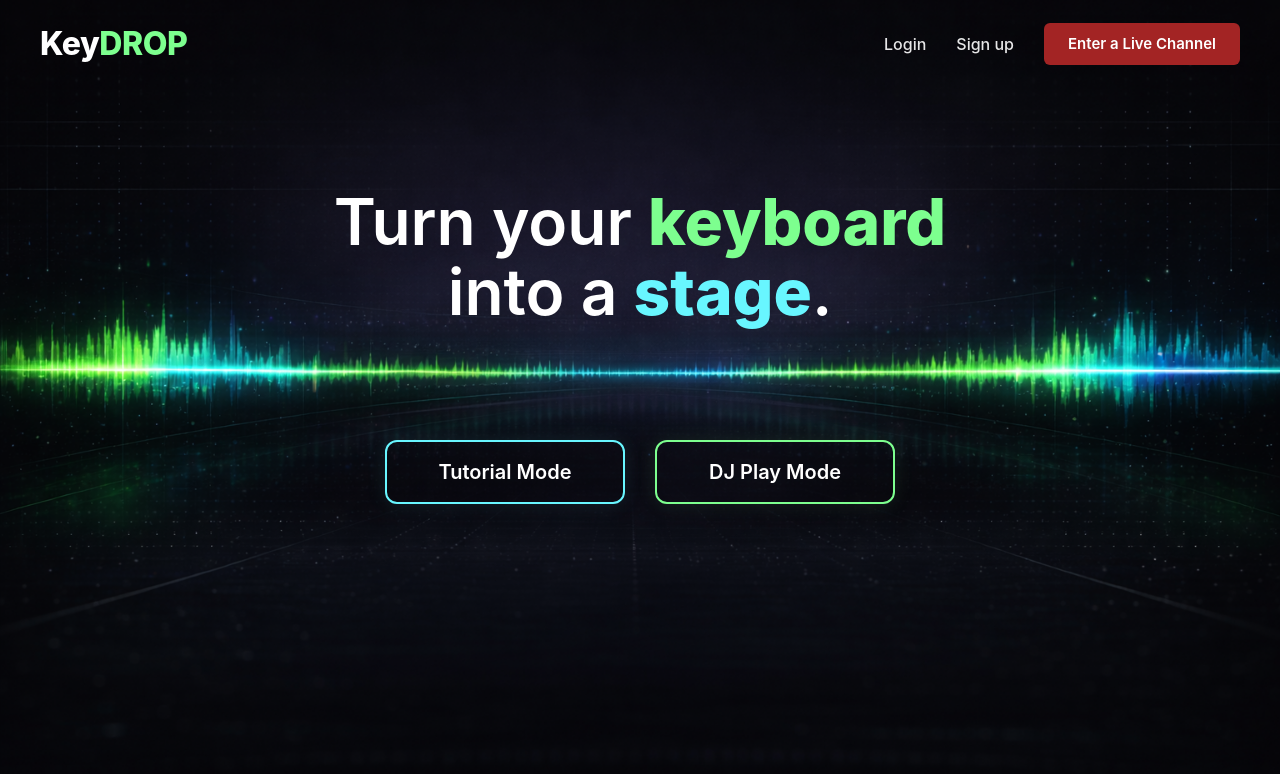
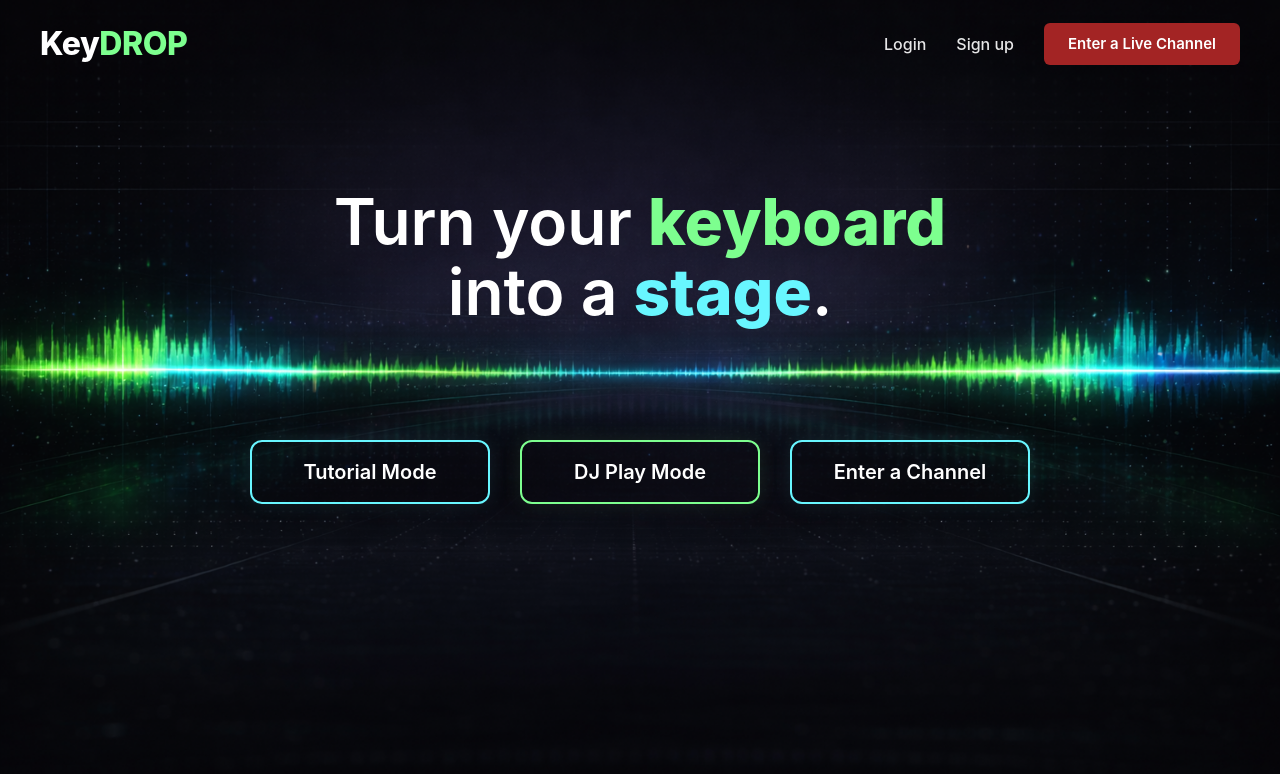
Before and after one commit to Donghee-Jang-123/Keydrop, a React (Vite) app in the folder client/: page / in a window 1280 px wide. Shown: the top 774 px of the page. Built offline with nearby package versions, Linux system fonts and the light colour scheme; no server answers; a web font is replaced by a local one.

Commit message:
channel 입장

```diff
--- a/client/src/pages/LiveViewerPage.tsx
+++ b/client/src/pages/LiveViewerPage.tsx
@@ -93,7 +93,7 @@ export default function LiveViewerPage() {
               cursor: joining ? "not-allowed" : "pointer",
             }}
           >
-            {joining ? "입장 중..." : "입장하기"}
+            {joining ? "Entering..." : "Enter the channel"}
           </button>
         ) : null}
       </div>
--- a/client/src/pages/OnboardingPage.tsx
+++ b/client/src/pages/OnboardingPage.tsx
@@ -21,6 +21,15 @@ export default function OnboardingPage() {
                     <button className="hero-btn hero-btn-primary" onClick={() => nav("/dj")}>
                         DJ Play Mode
                     </button>
+
+                    <button className="hero-btn hero-btn-secondary" onClick={() => {
+                        const channel = window.prompt("Enter channel name to join:");
+                        if (channel && channel.trim()) {
+                            nav(`/live/${channel.trim()}`);
+                        }
+                    }}>
+                        Enter a Channel
+                    </button>
                 </div>
             </div>
         </Layout>
```
